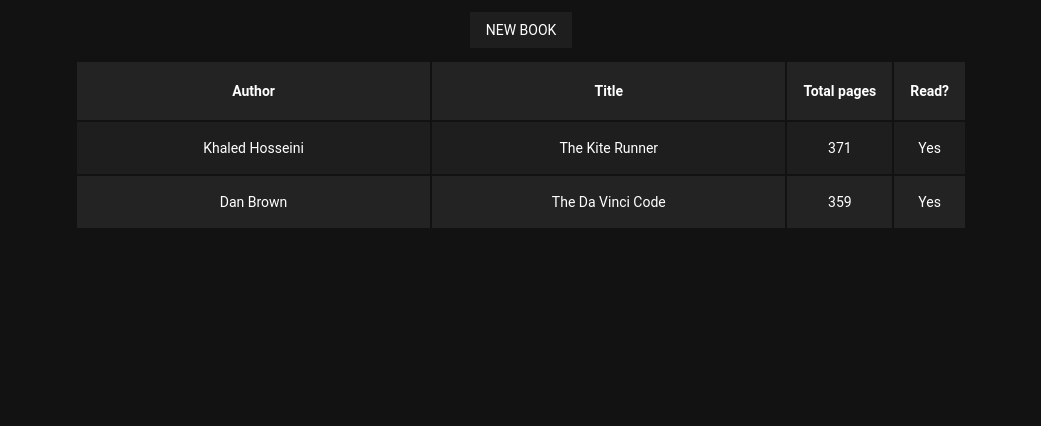
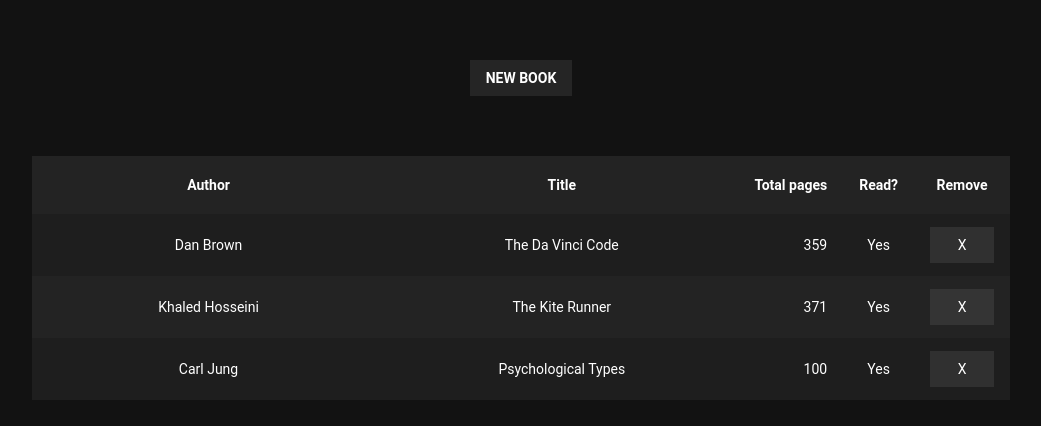
Before and after one commit to jurgengjoncari/library, a plain HTML site: page index.html in a window 1280 px wide. Shown: the whole page, without its empty margins (119-1160 px from the left). Drawn offline with Linux system fonts and the light colour scheme.

Commit message:
Do everything except for 'Read' toggle switch

```diff
--- a/index.html
+++ b/index.html
@@ -7,7 +7,7 @@
 		<title>Library</title>
 	</head>
 	<body>
-		<button id="new">NEW BOOK</button>
+		<button id="new"><b>NEW BOOK</b></button>
 		<dialog>
 			<form method="dialog">
 				<div>
@@ -22,9 +22,9 @@
 				<div>
 					<p>Read? </p>
 					<label for="yes"><input type="radio" value="Yes" name="read" id="yes">Yes</label>
-					<label for="no"><input type="radio" name="read" value="No" id="no">No</label>
+					<label for="no"><input type="radio" name="read" value="No" id="no" checked>No</label>
 				</div>
-				<button id="add">ADD BOOK</button>
+				<button id="add"><b>ADD BOOK</b></button>
 			</form>
 		</dialog>
 		<table>
@@ -33,12 +33,14 @@
 				<col class="title">
 				<col class="pages">
 				<col class="read">
+				<col class="remove">
 			</colgroup>
 			<thead>
-				<th class="author" scope="col">Author</th>
-				<th class="title" scope="col">Title</th>
-				<th scope="col">Total pages</th>
-				<th scope="col">Read?</th>
+				<th scope="col" class="author">Author</th>
+				<th scope="col" class="title">Title</th>
+				<th scope="col" class="pages">Total pages</th>
+				<th scope="col" class="read">Read?</th>
+				<th scope="col" class="remove">Remove</th>
 			</thead>
 			<tbody></tbody>
 		</table>
--- a/script.js
+++ b/script.js
@@ -1,33 +1,71 @@
 let myLibrary = [];
+
+let index = 0;
 
 function Book(title, author, pages, read) {
 	this.title = title;
 	this.author = author;
 	this.pages = pages;
 	this.read = read;
+	this.index = index;
 	// this.info = function () {
 	//	return `${this.title} by ${this.author}, ${this.pages} pages, ${this.read}`;
 	// }
 }
 
 function addBookToLibrary(book) {
-	myLibrary.unshift(book);
+	myLibrary.push(book);
+
+	index++;
 }
 
-
+// DISPLAY ON PAGE
 let table = document.querySelector("tbody");
 
 function displayBookOnPage() {
-	let book = myLibrary[0];
-	let row = table.insertRow(0);
-	for (value of Object.values(book)) {
+	let last = myLibrary.length - 1;
+
+	let book = myLibrary[last];
+
+	let row = table.insertRow();
+
+	row.setAttribute("data-index", String(index));
+
+	for (let i = 0; i < 4; i++) {
 		let cell = row.insertCell();
+
+		let value = Object.values(book)[i];
+
 		let text = document.createTextNode(String(value));
+
 		cell.appendChild(text);
+
+		if (value == Number(value)) {
+			cell.style.textAlign = "right";
+		}
 	}
+
+	let cell = row.insertCell();
+
+	// REMOVE BOOK
+	let removeButton = document.createElement("button");
+
+	removeButton.textContent = "X";
+
+	removeButton.setAttribute("data-index", index);
+
+	removeButton.addEventListener("click", function () {
+		myLibrary.filter(function (book) {
+			book.index = index;
+		})
+
+		row.remove();
+	})
+
+	cell.appendChild(removeButton);
 }
 
-
+//ADD SOME DATA MANUALLY
 let book0 = new Book("Dan Brown", "The Da Vinci Code", 359, "Yes");
 addBookToLibrary(book0);
 displayBookOnPage();
@@ -36,7 +74,11 @@
 addBookToLibrary(book1);
 displayBookOnPage();
 
+let book2 = new Book("Carl Jung", "Psychological Types", 100, "Yes");
+addBookToLibrary(book2);
+displayBookOnPage();
 
+// DIALOG
 let dialog = document.querySelector("dialog");
 
 let newButton = document.querySelector("#new");
@@ -45,7 +87,7 @@
 	dialog.showModal();
 })
 
-
+//FORM
 let form = document.querySelector("form");
 
 let addButton = form.add;
--- a/style.css
+++ b/style.css
@@ -1,17 +1,34 @@
-html, body {
-	height: 100%;
-	background-color: rgb(18, 18, 18);
-}
-
 * {
 	color: white;
 	font-size: 14px;
 	font-family: Roboto, Sans-serif;
 }
 
+html, body {
+	/* height: 100%; */
+	background-color: rgb(18, 18, 18);
+}
+
+body {
+	margin-top: 60px;
+}
+
+button {
+	border: none;
+	height: 36px;
+	min-width: 64px;
+	padding-left: 16px;
+	padding-right: 16px;
+	background-color: rgba(255, 255, 255, 0.08);
+	display: block;
+	margin: 12px auto;
+}
+
 table {
 	table-layout: fixed;
 	margin: auto;
+	margin-top: 60px;
+	border-collapse: collapse;
 }
 
 thead tr th:nth-child(1), th:nth-child(2) {
@@ -38,17 +55,6 @@
 td, th {
 	padding-left: 16px;
 	padding-right: 16px;
-}
-
-button {
-	border: none;
-	height: 36px;
-	min-width: 64px;
-	padding-left: 16px;
-	padding-right: 16px;
-	background-color: rgba(255, 255, 255, 0.05);
-	display: block;
-	margin: 12px auto;
 }
 
 dialog {
```
